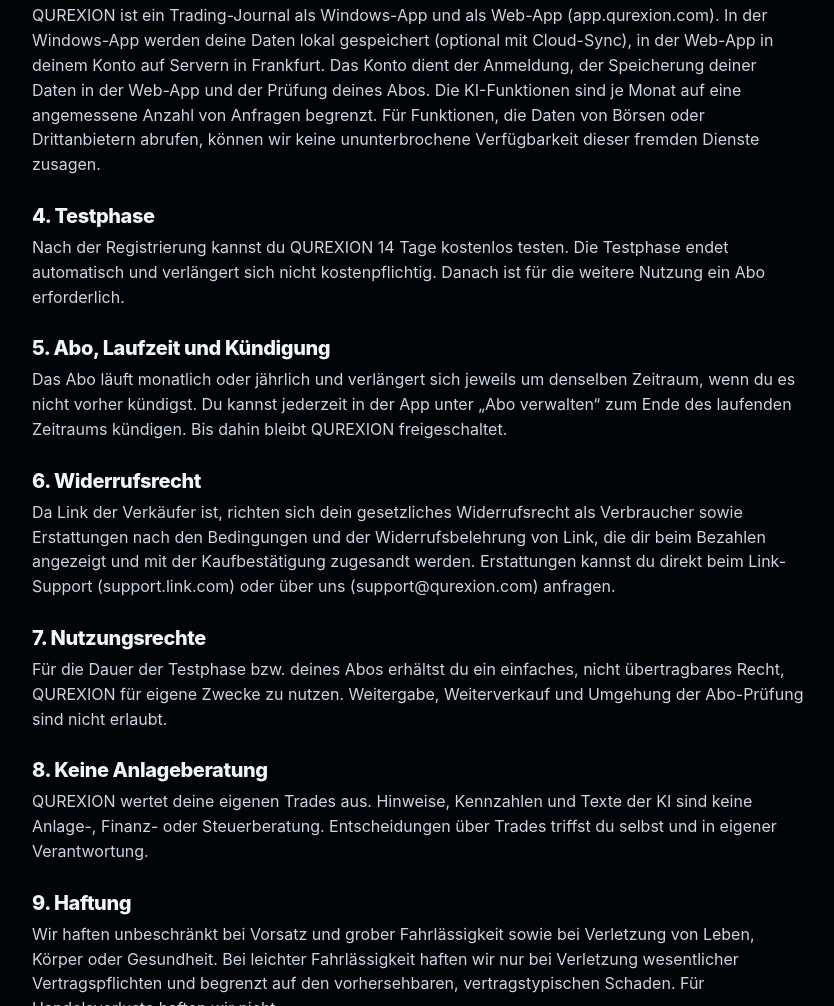
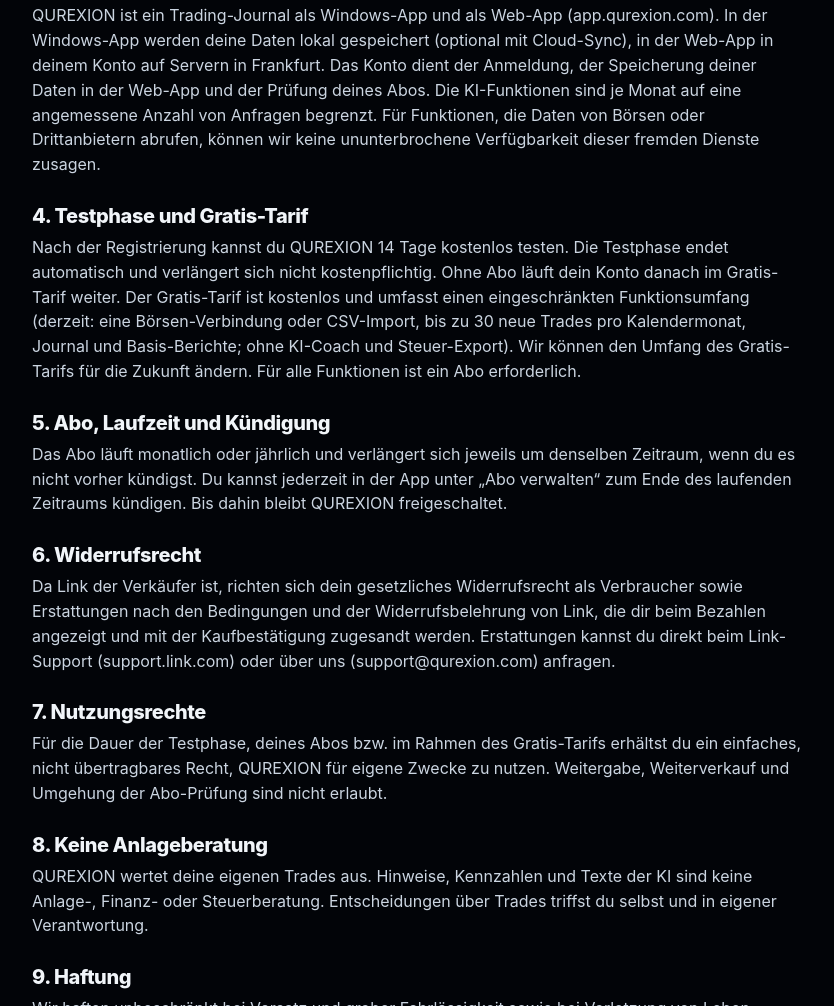
Before and after one commit to QurexionTracker/qurexion-website, a plain HTML site: page agb.html in a window 1280 px wide. Shown: the part 546-1552 px from the top of the page, without its empty margins (222-1056 px from the left). Drawn offline with Linux system fonts and the light colour scheme.

Commit message:
Webseite: agb.html

```diff
--- a/agb.html
+++ b/agb.html
@@ -3,6 +3,7 @@
 <head>
 <meta charset="utf-8">
 <!--qx-sec--><meta http-equiv="Content-Security-Policy" content="default-src 'self'; script-src 'self' 'unsafe-inline'; style-src 'self' 'unsafe-inline'; img-src 'self' data: https:; media-src 'self'; font-src 'self' data:; connect-src 'self' https://saqrxqanucedbwpsvhxl.supabase.co wss://saqrxqanucedbwpsvhxl.supabase.co; frame-src 'none'; object-src 'none'; base-uri 'self'; form-action 'self'; upgrade-insecure-requests"><meta name="referrer" content="strict-origin-when-cross-origin"><script>if(window.top!==window.self){try{window.top.location.href=location.href}catch(e){}document.documentElement.style.display="none"}</script><!--qx-sec-->
+
 
 
 <meta name="viewport" content="width=device-width, initial-scale=1">
@@ -159,14 +160,14 @@ footer a:hover{color:#fff}
 <p>Abonnements werden über Stripe Managed Payments verkauft. Verkäufer (Merchant of Record) und dein Vertragspartner für den Kauf und die Zahlung ist Sold through Link, LLC, ein Unternehmen der Stripe-Gruppe („Link“). Für den Kaufvorgang, Zahlung, Rechnungen, Steuern sowie Erstattungen gelten ergänzend dessen Bedingungen, die dir beim Bezahlen angezeigt werden. Wir stellen dir die Software und das Konto bereit.</p>
 <h2>3. Leistungen</h2>
 <p>QUREXION ist ein Trading-Journal als Windows-App und als Web-App (app.qurexion.com). In der Windows-App werden deine Daten lokal gespeichert (optional mit Cloud-Sync), in der Web-App in deinem Konto auf Servern in Frankfurt. Das Konto dient der Anmeldung, der Speicherung deiner Daten in der Web-App und der Prüfung deines Abos. Die KI-Funktionen sind je Monat auf eine angemessene Anzahl von Anfragen begrenzt. Für Funktionen, die Daten von Börsen oder Drittanbietern abrufen, können wir keine ununterbrochene Verfügbarkeit dieser fremden Dienste zusagen.</p>
-<h2>4. Testphase</h2>
-<p>Nach der Registrierung kannst du QUREXION 14 Tage kostenlos testen. Die Testphase endet automatisch und verlängert sich nicht kostenpflichtig. Danach ist für die weitere Nutzung ein Abo erforderlich.</p>
+<h2>4. Testphase und Gratis-Tarif</h2>
+<p>Nach der Registrierung kannst du QUREXION 14 Tage kostenlos testen. Die Testphase endet automatisch und verlängert sich nicht kostenpflichtig. Ohne Abo läuft dein Konto danach im Gratis-Tarif weiter. Der Gratis-Tarif ist kostenlos und umfasst einen eingeschränkten Funktionsumfang (derzeit: eine Börsen-Verbindung oder CSV-Import, bis zu 30 neue Trades pro Kalendermonat, Journal und Basis-Berichte; ohne KI-Coach und Steuer-Export). Wir können den Umfang des Gratis-Tarifs für die Zukunft ändern. Für alle Funktionen ist ein Abo erforderlich.</p>
 <h2>5. Abo, Laufzeit und Kündigung</h2>
 <p>Das Abo läuft monatlich oder jährlich und verlängert sich jeweils um denselben Zeitraum, wenn du es nicht vorher kündigst. Du kannst jederzeit in der App unter „Abo verwalten“ zum Ende des laufenden Zeitraums kündigen. Bis dahin bleibt QUREXION freigeschaltet.</p>
 <h2>6. Widerrufsrecht</h2>
 <p>Da Link der Verkäufer ist, richten sich dein gesetzliches Widerrufsrecht als Verbraucher sowie Erstattungen nach den Bedingungen und der Widerrufsbelehrung von Link, die dir beim Bezahlen angezeigt und mit der Kaufbestätigung zugesandt werden. Erstattungen kannst du direkt beim Link-Support (support.link.com) oder über uns (<a href="mailto:support@qurexion.com">support@qurexion.com</a>) anfragen.</p>
 <h2>7. Nutzungsrechte</h2>
-<p>Für die Dauer der Testphase bzw. deines Abos erhältst du ein einfaches, nicht übertragbares Recht, QUREXION für eigene Zwecke zu nutzen. Weitergabe, Weiterverkauf und Umgehung der Abo-Prüfung sind nicht erlaubt.</p>
+<p>Für die Dauer der Testphase, deines Abos bzw. im Rahmen des Gratis-Tarifs erhältst du ein einfaches, nicht übertragbares Recht, QUREXION für eigene Zwecke zu nutzen. Weitergabe, Weiterverkauf und Umgehung der Abo-Prüfung sind nicht erlaubt.</p>
 <h2>8. Keine Anlageberatung</h2>
 <p>QUREXION wertet deine eigenen Trades aus. Hinweise, Kennzahlen und Texte der KI sind keine Anlage-, Finanz- oder Steuerberatung. Entscheidungen über Trades triffst du selbst und in eigener Verantwortung.</p>
 <h2>9. Haftung</h2>
```
